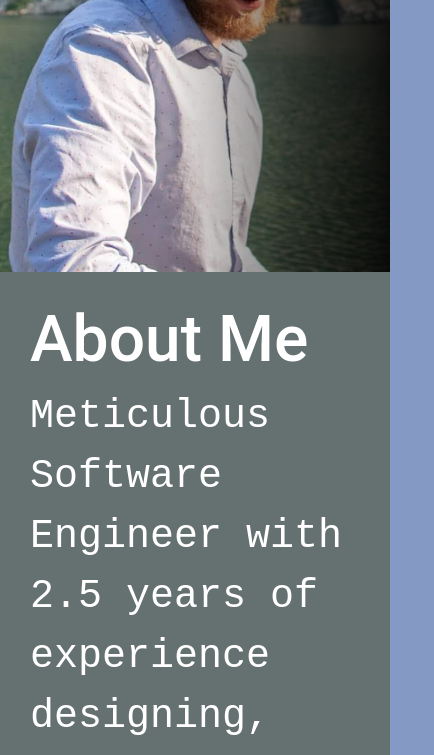
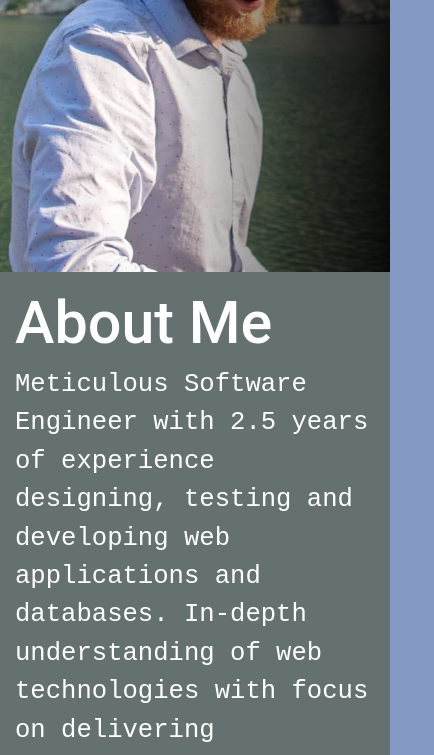
Before and after one commit to csamuele/csamuele.github.io, a website: page index.html in a window 390 px wide. Shown: the part 572-1327 px from the top of the page, 434 px wide, since content can reach past the window. Drawn offline with nearby package versions, Linux system fonts and the light colour scheme.

Commit message:
adjust mobile styles

```diff
--- a/scss/main.scss
+++ b/scss/main.scss
@@ -26,6 +26,9 @@ a {
         font-size: 2.5rem;
         color: $text-color-light;
     }
+    @include mobile {
+        font-size: 1.6rem;
+    }
 
 }
 
@@ -44,9 +47,6 @@ a {
     background-color: transparent;
     border: none;
     cursor: pointer;
-    @include mobile {
-        transform: scale(2.5);
-    }
   }
 
   .hamburger-line {
@@ -90,6 +90,9 @@ main {
     section {
         height: 100vh;
         padding: 30px;
+        @include mobile {
+            padding: 15px;
+        }
         h2 {
             font-size: 4rem;
             opacity: 0;
@@ -99,12 +102,18 @@ main {
                 opacity: 1;
                 transform: translateX(0);
             }
+            @include mobile {
+                font-size: 3.7rem;
+            }
 
           }
 
 
         p {
             font-size: 2.5rem;
+            @include mobile {
+                font-size: 1.6rem;
+            }
         }
         .typewriter {
             font-family: 'Courier New', Courier, monospace;
@@ -172,6 +181,9 @@ z-index: 2;
 font-size: 4rem;
 margin-bottom: 1rem;
 font-family: $header-font;
+@include mobile {
+    font-size: 3rem;
+}
 }
 
 .cert-container {
```
Also changed, not shown: css/main.css.
